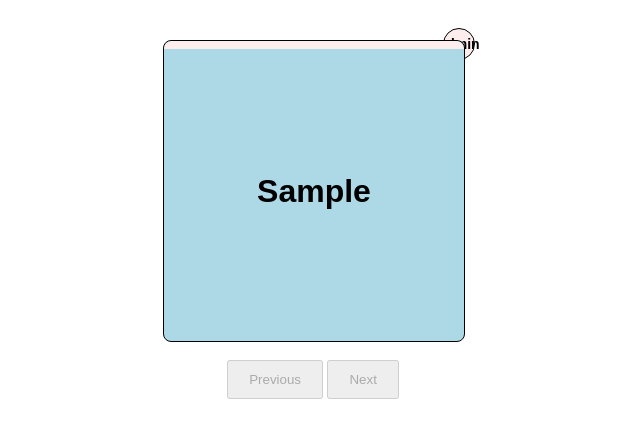
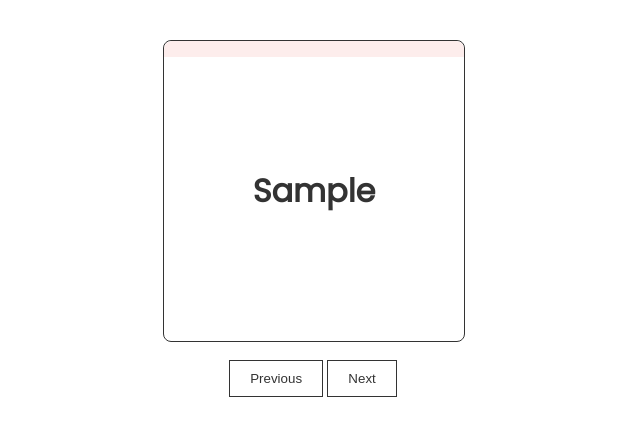
Before and after one commit to mblinn/french_learning_app, a Flask app: page /flashcards_airtable in a window 1280 px wide. Shown: the top 438 px of the page, without its empty margins (327-967 px from the left). Run offline with Flask 3, Linux system fonts and the light colour scheme; a database or web service that is not in the repository returns one stand-in record (values such as "Sample title"); data that the repository does not hold is empty.

Commit message:
[french_learning_app] Update flashcard UI styling

```diff
--- a/templates/flashcards_airtable.html
+++ b/templates/flashcards_airtable.html
@@ -4,9 +4,11 @@
     <meta charset="utf-8">
     <meta name="viewport" content="width=device-width, initial-scale=1">
     <title>Flashcards</title>
+    <link href="https://fonts.googleapis.com/css2?family=Poppins&display=swap" rel="stylesheet">
     <style>
         body {
-            font-family: Arial, sans-serif;
+            font-family: 'Poppins', sans-serif;
+            color: #333;
             display: flex;
             flex-direction: column;
             align-items: center;
@@ -41,25 +43,27 @@
             flex-direction: column;
             justify-content: center;
             align-items: center;
-            border: 1px solid #000;
+            border: 1px solid #333;
             border-radius: 8px;
             backface-visibility: hidden;
             font-weight: bold;
             overflow: hidden;
+            color: #333;
+            background: #fff;
         }
         .level-banner {
             position: absolute;
             top: 0;
             left: 0;
             right: 0;
-            height: 8px;
+            height: 16px;
             border-top-left-radius: 8px;
             border-top-right-radius: 8px;
         }
         .level-badge {
             position: absolute;
-            top: -12px;
-            right: -12px;
+            top: 20px;
+            right: 8px;
             width: 30px;
             height: 30px;
             border-radius: 50%;
@@ -68,18 +72,19 @@
             justify-content: center;
             font-size: 14px;
             font-weight: bold;
-            border: 1px solid #000;
+            border: 1px solid #333;
             background: #fff;
+            color: #333;
         }
         .front {
-            background: lightblue;
-            color: #000;
+            background: #fff;
+            color: #333;
             font-size: 24pt;
         }
         .back {
             transform: rotateY(180deg);
-            background: lightgreen;
-            color: #000;
+            background: #fff;
+            color: #333;
             font-size: 24pt;
         }
         .back-text {
@@ -99,10 +104,11 @@
         .back-buttons button {
             font-size: 12pt;
             padding: 5px 10px;
+            color: #333;
         }
         .back-buttons button:disabled {
             background: #ccc;
-            color: #666;
+            color: #333;
             cursor: default;
         }
         nav {
@@ -110,6 +116,9 @@
         }
         button {
             padding: 10px 20px;
+            color: #333;
+            border: 1px solid #333;
+            background: #fff;
         }
         @media (max-width: 500px) {
             #card-container {
```
Also changed, not shown: templates/flashcards.html (+9 -3 lines).
